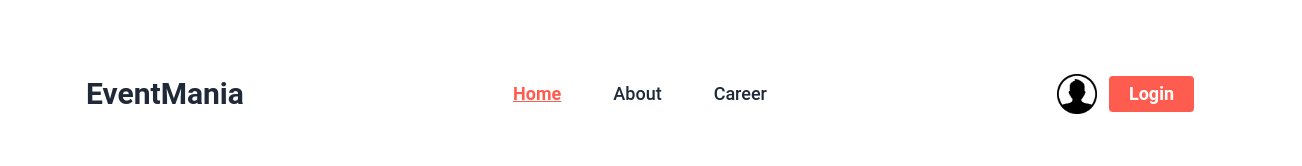
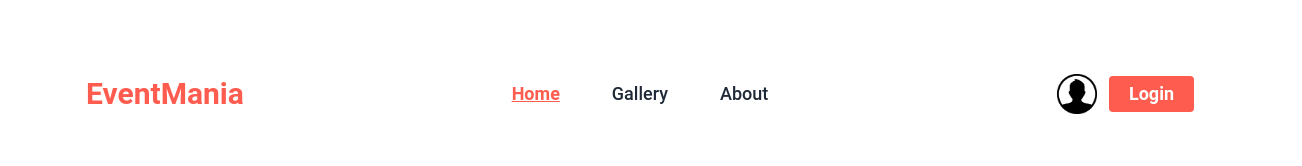
Before and after one commit to ashik-08/a9-social-event-management, a React (Vite) app: page / in a window 1280 px wide. Shown: the top 166 px of the page, 1302 px wide, since content can reach past the window. Built offline with nearby package versions, Linux system fonts and the light colour scheme; no server answers.

Commit message:
feat: added profile page under private route

```diff
--- a/src/components/FollowUs/FollowUs.jsx
+++ b/src/components/FollowUs/FollowUs.jsx
@@ -1,7 +1,3 @@
-import AOS from 'aos';
-import 'aos/dist/aos.css';
-AOS.init();
-
 const FollowUs = () => {
   return (
     <div>
--- a/src/components/Navbar/Navbar.jsx
+++ b/src/components/Navbar/Navbar.jsx
@@ -51,7 +51,19 @@ const Navbar = () => {
       </li>
       <li>
         <NavLink
-          to="/4"
+          to="/gallery"
+          className={({ isActive }) =>
+            isActive
+              ? "text-special text-sm md:text-lg font-bold underline"
+              : "text-sm md:text-lg"
+          }
+        >
+          Gallery
+        </NavLink>
+      </li>
+      <li>
+        <NavLink
+          to="/about"
           className={({ isActive }) =>
             isActive
               ? "text-special text-sm md:text-lg font-bold underline"
@@ -61,18 +73,34 @@ const Navbar = () => {
           About
         </NavLink>
       </li>
+      {user && (
+        <>
           <li>
             <NavLink
-          to="/5"
+              to="/dashboard"
               className={({ isActive }) =>
                 isActive
                   ? "text-special text-sm md:text-lg font-bold underline"
                   : "text-sm md:text-lg"
               }
             >
-          Career
+              Dashboard
             </NavLink>
           </li>
+          <li>
+            <NavLink
+              to="/profile"
+              className={({ isActive }) =>
+                isActive
+                  ? "text-special text-sm md:text-lg font-bold underline"
+                  : "text-sm md:text-lg"
+              }
+            >
+              Profile
+            </NavLink>
+          </li>
+        </>
+      )}
     </>
   );
 
@@ -103,14 +131,34 @@ const Navbar = () => {
             {links}
           </ul>
         </div>
-        <a className="normal-case text-lg md:text-3xl font-bold">EventMania</a>
+        <a
+          className="text-special normal-case text-lg md:text-3xl font-bold"
+          data-aos="zoom-in-right"
+          data-aos-offset="200"
+          data-aos-easing="ease-in-out-sine"
+          data-aos-duration="1000"
+        >
+          EventMania
+        </a>
       </div>
-      <div className="navbar-center hidden lg:flex">
+      <div
+        className="navbar-center hidden lg:flex"
+        data-aos="fade-down"
+        data-aos-offset="200"
+        data-aos-easing="ease-in-out-sine"
+        data-aos-duration="1000"
+      >
         <ul className="menu menu-horizontal space-x-5 text-sec-text text-sm font-medium">
           {links}
         </ul>
       </div>
-      <div className="navbar-end space-x-3">
+      <div
+        className="navbar-end space-x-3"
+        data-aos="zoom-in-left"
+        data-aos-offset="200"
+        data-aos-easing="ease-in-out-sine"
+        data-aos-duration="1000"
+      >
         {user ? (
           <img
             className="w-8 md:w-10 rounded-full"
--- a/src/components/Newsletter/Newsletter.jsx
+++ b/src/components/Newsletter/Newsletter.jsx
@@ -1,7 +1,4 @@
 import { CalendarDaysIcon, HandRaisedIcon } from "@heroicons/react/24/outline";
-import AOS from 'aos';
-import 'aos/dist/aos.css';
-AOS.init();
 
 const Newsletter = () => {
   return (
--- a/src/components/Services/ServiceCard.jsx
+++ b/src/components/Services/ServiceCard.jsx
@@ -1,8 +1,5 @@
 import PropTypes from "prop-types";
 import { Link } from "react-router-dom";
-import AOS from 'aos';
-import 'aos/dist/aos.css';
-AOS.init();
 
 const ServiceCard = ({ service }) => {
   const { id, name, image, price, short_description } = service;
--- a/src/components/Slider/Slider.jsx
+++ b/src/components/Slider/Slider.jsx
@@ -1,14 +1,11 @@
 import { Carousel } from "@material-tailwind/react";
-import AOS from 'aos';
-import 'aos/dist/aos.css';
-AOS.init();
 
 const Slider = () => {
   return (
     <Carousel
       transition={{ duration: 1.5 }}
       className="rounded-xl mt-8 md:mt-12"
-      data-aos="slide-down" data-aos-offset="200" data-aos-easing="ease-in-out-sine" data-aos-duration="1000"
+      data-aos="zoom-out-down" data-aos-offset="200" data-aos-easing="ease-in-out-sine" data-aos-duration="1000"
     >
       <img
         src="https://i.ibb.co/wwrQDBm/image.png"
--- a/src/main.jsx
+++ b/src/main.jsx
@@ -4,6 +4,9 @@ import "./index.css";
 import { RouterProvider } from "react-router-dom";
 import router from "./routes/Routes";
 import AuthProvider from "./providers/AuthProvider";
+import AOS from "aos";
+import "aos/dist/aos.css";
+AOS.init();
 
 ReactDOM.createRoot(document.getElementById("root")).render(
   <React.StrictMode>
--- /dev/null
+++ b/src/pages/About/About.jsx
@@ -0,0 +1,14 @@
+import Footer from "../../components/Footer/Footer";
+import Navbar from "../../components/Navbar/Navbar";
+
+const About = () => {
+    return (
+        <div>
+            <Navbar></Navbar>
+            <h2>This is About page</h2>
+            <Footer></Footer>
+        </div>
+    );
+};
+
+export default About;
--- /dev/null
+++ b/src/pages/Dashboard/Dashboard.jsx
@@ -0,0 +1,14 @@
+import Footer from "../../components/Footer/Footer";
+import Navbar from "../../components/Navbar/Navbar";
+
+const Dashboard = () => {
+    return (
+        <div>
+            <Navbar></Navbar>
+            <h2>This is Dashboard</h2>
+            <Footer></Footer>
+        </div>
+    );
+};
+
+export default Dashboard;
--- /dev/null
+++ b/src/pages/Gallery/Gallery.jsx
@@ -0,0 +1,14 @@
+import Footer from "../../components/Footer/Footer";
+import Navbar from "../../components/Navbar/Navbar";
+
+const Gallery = () => {
+    return (
+        <div>
+            <Navbar></Navbar>
+            <h2>This is Gallery page</h2>
+            <Footer></Footer>
+        </div>
+    );
+};
+
+export default Gallery;
--- a/src/pages/Home/Home.jsx
+++ b/src/pages/Home/Home.jsx
@@ -7,16 +7,13 @@ import Newsletter from "../../components/Newsletter/Newsletter";
 import Footer from "../../components/Footer/Footer";
 import { useContext } from "react";
 import { AuthContext } from "../../providers/AuthProvider";
-import AOS from "aos";
-import "aos/dist/aos.css";
-AOS.init();
 
 const Home = () => {
   const ourServices = useLoaderData();
   const { user } = useContext(AuthContext);
 
   return (
-    <div className="overflow-hidden">
+    <div>
       <Navbar></Navbar>
       {user && (
         <h2
@@ -24,7 +21,7 @@ const Home = () => {
           data-aos="zoom-in-up"
           data-aos-offset="500"
           data-aos-easing="ease-in-out-sine"
-          data-aos-duration="1000"
+          data-aos-duration="1500"
         >
           Welcome <span className="text-special ">{user.displayName} !</span>
         </h2>
--- /dev/null
+++ b/src/pages/Profile/Profile.jsx
@@ -0,0 +1,43 @@
+import { useContext } from "react";
+import Footer from "../../components/Footer/Footer";
+import Navbar from "../../components/Navbar/Navbar";
+import { AuthContext } from "../../providers/AuthProvider";
+
+const Profile = () => {
+  const { user } = useContext(AuthContext);
+
+  return (
+    <div>
+      <Navbar></Navbar>
+      {user && (
+        <div
+          className="text-lg md:text-2xl fond-bold italic text-center mt-6 md:mt-16 space-y-5"
+          data-aos="zoom-in-up"
+          data-aos-offset="300"
+          data-aos-easing="ease-in-out-sine"
+          data-aos-duration="1200"
+        >
+          <h2>
+            Hello <span className="text-special">{user.displayName}!</span>
+          </h2>
+          <h2>Welcome to your profile!</h2>
+          <figure className="flex justify-center">
+            <img
+              className="h-60 w-60 rounded-full object-cover mt-5"
+              src={user.photoURL}
+              alt="user-image"
+            />
+          </figure>
+          <h2>Name: {user.displayName}</h2>
+          <h2>Email: {user.email}</h2>
+          <button className="bg-special text-white text-sm font-medium md:text-lg md:font-semibold px-5 py-2 rounded">
+            Update Profile
+          </button>
+        </div>
+      )}
+      <Footer></Footer>
+    </div>
+  );
+};
+
+export default Profile;
```
Also changed, not shown: src/routes/Routes.jsx (+22 -2 lines). Lines whose indentation alone changed are shown as unchanged.
